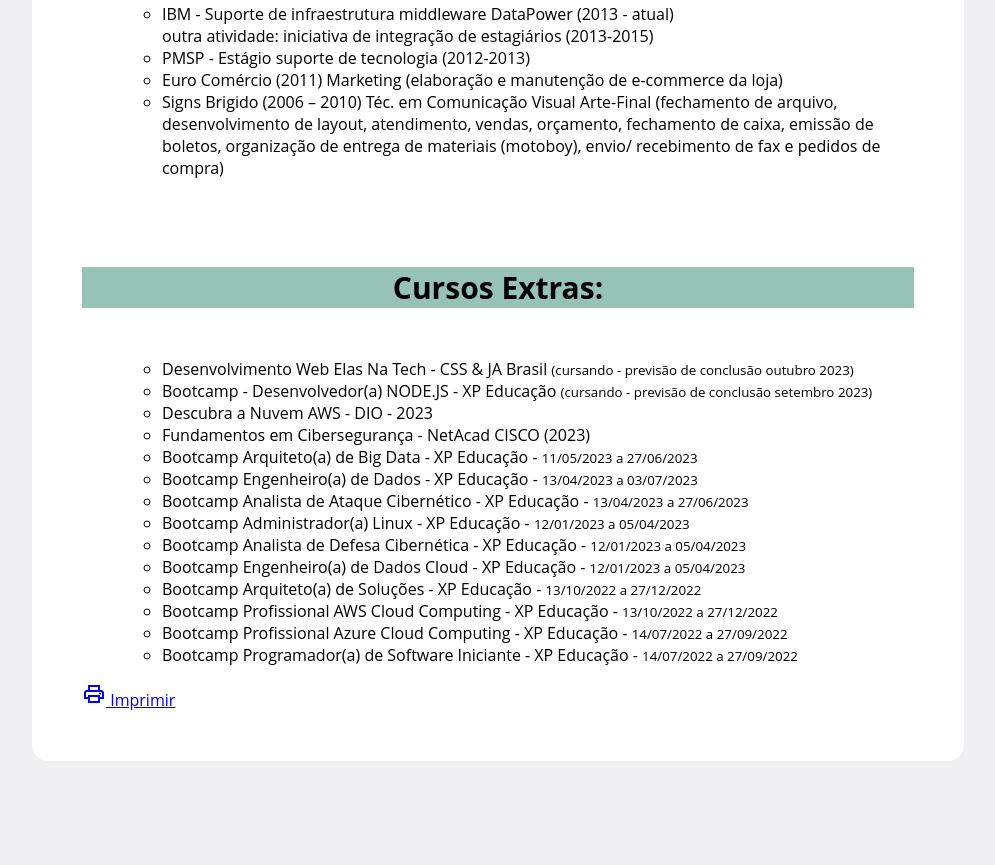
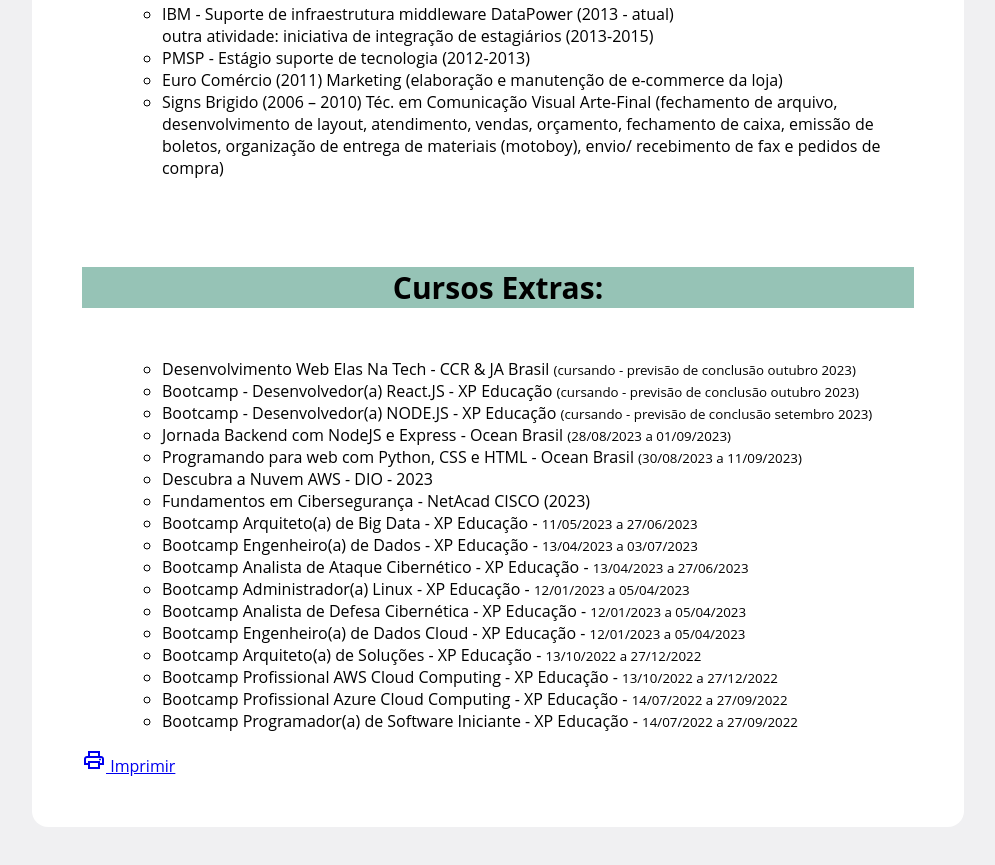
Before and after one commit to KarinPortfolio/curriculo, a plain HTML site: page index.html in a window 1280 px wide. Shown: the part 835-1700 px from the top of the page, without its empty margins (142-1137 px from the left). Before the commit the page ends 1676 px from the top, so only its background shows below. Drawn offline with nearby package versions, Linux system fonts and the light colour scheme.

Commit message:
Update index.html

```diff
--- a/index.html
+++ b/index.html
@@ -52,11 +52,14 @@
     <p>
     <ol>
       <ul>
-        <li>Desenvolvimento Web Elas Na Tech - CSS & JA Brasil <small>(cursando - previsão de conclusão outubro
+        <li>Desenvolvimento Web Elas Na Tech - CCR & JA Brasil <small>(cursando - previsão de conclusão outubro
+            2023)</small></li>
+                <li>Bootcamp - Desenvolvedor(a) React.JS - XP Educação <small>(cursando - previsão de conclusão outubro
             2023)</small></li>
         <li>Bootcamp - Desenvolvedor(a) NODE.JS - XP Educação <small>(cursando - previsão de conclusão setembro
             2023)</small></li>
-
+   <li>Jornada Backend com NodeJS e Express - Ocean Brasil <small>(28/08/2023 a 01/09/2023)</small></li>
+        <li>Programando para web com Python, CSS e HTML - Ocean Brasil <small>(30/08/2023 a 11/09/2023)</small></li>
         <li>Descubra a Nuvem AWS - DIO - 2023</li>
         <li>Fundamentos em Cibersegurança - NetAcad CISCO (2023)</li>
         <li>Bootcamp Arquiteto(a) de Big Data - XP Educação - <small>11/05/2023 a 27/06/2023</small></li>
```
